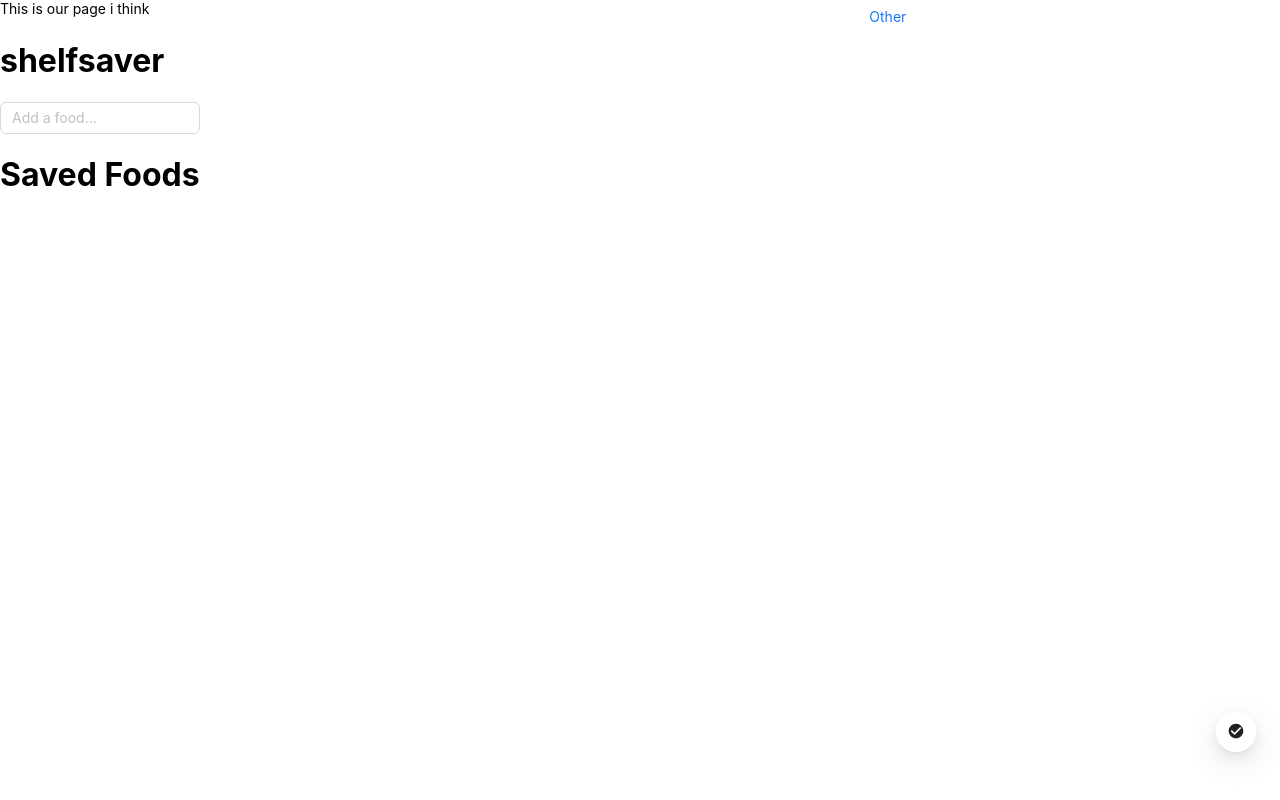
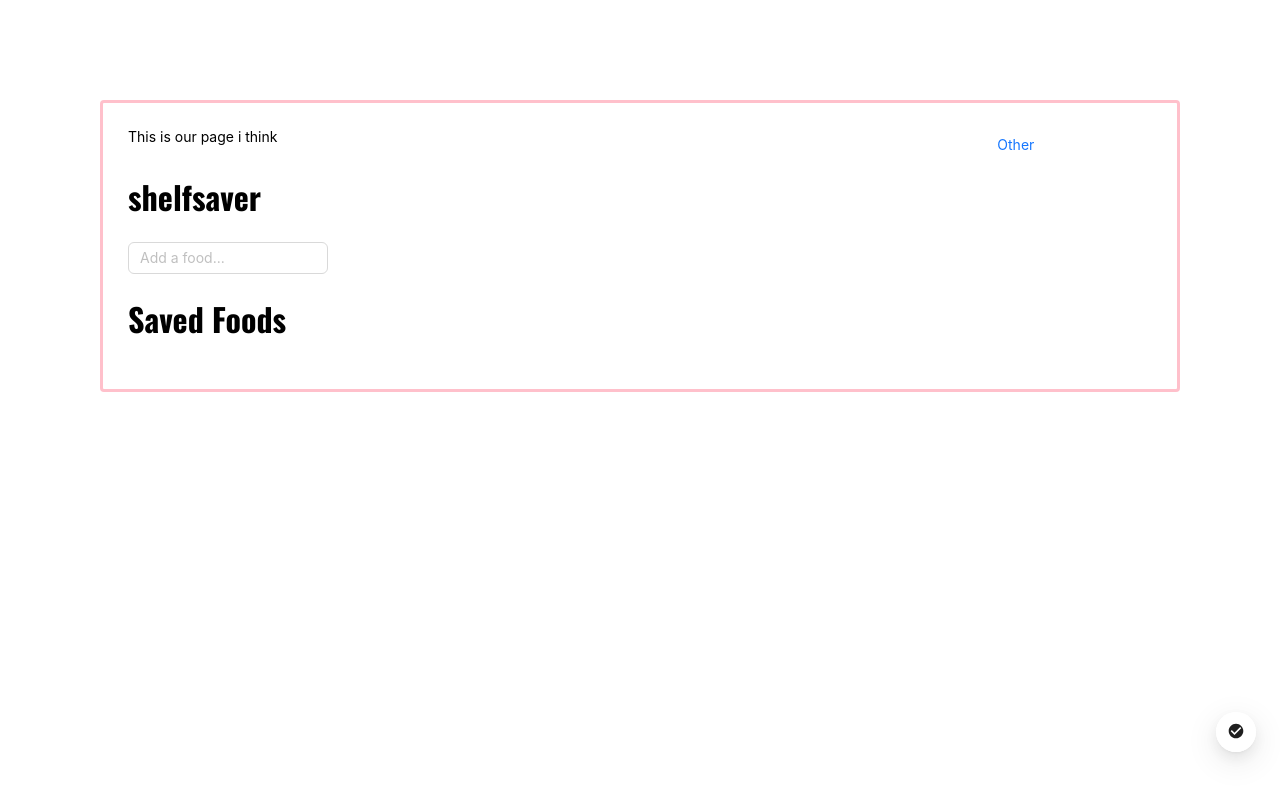
Before and after one commit to emvanmetre/GHH24, a React (Create React App) app: page / in a window 1280 px wide. Built offline with nearby package versions, Linux system fonts and the light colour scheme.

Commit message:
Added some style to the frontend

```diff
--- a/src/index.css
+++ b/src/index.css
@@ -1,6 +1,12 @@
+@import url('https://fonts.googleapis.com/css2?family=Oswald:wght@200..700&display=swap');
+
 body {
-  margin: 0;
-  font-family: -apple-system, BlinkMacSystemFont, 'Segoe UI', 'Roboto', 'Oxygen',
+  margin: 100px;
+  padding: 25px;
+  border-style: solid;
+  border-color: pink;
+  border-radius: 4px;
+  font-family: Oswald, -apple-system, BlinkMacSystemFont, 'Segoe UI', 'Roboto', 'Oxygen',
     'Ubuntu', 'Cantarell', 'Fira Sans', 'Droid Sans', 'Helvetica Neue',
     sans-serif;
   -webkit-font-smoothing: antialiased;
```
